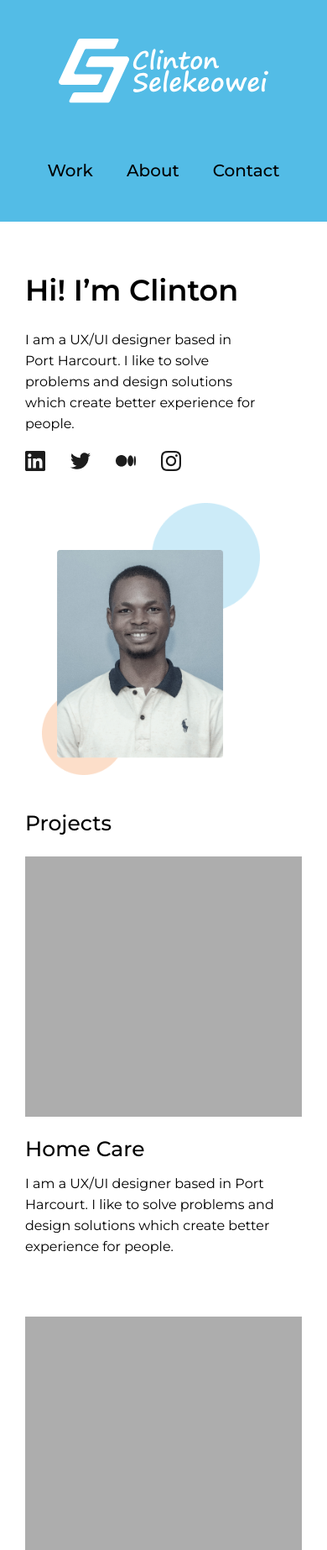
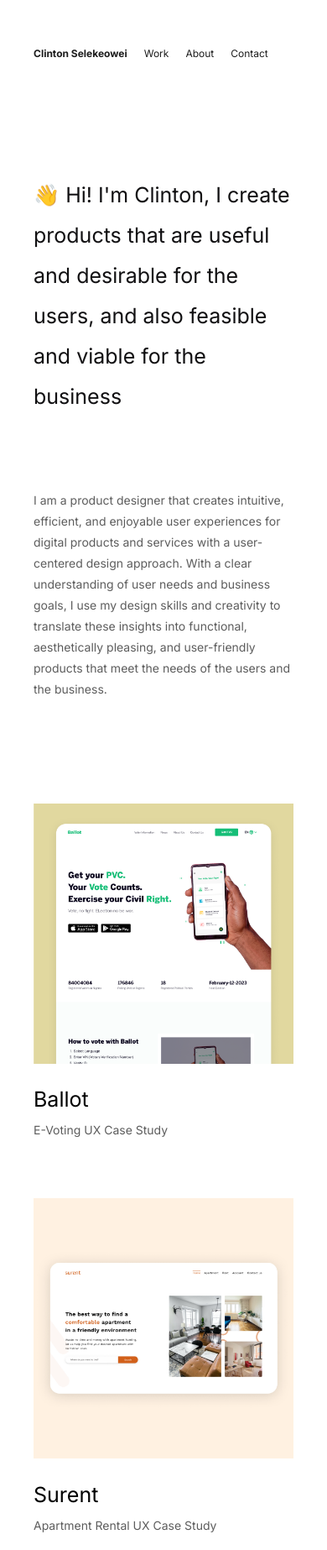
Before and after one commit to Brightlaz/Clinton, a plain HTML site: page index.html in a window 390 px wide. Shown: the top 1846 px of the page at 84% size. Drawn offline with Linux system fonts and the light colour scheme; a web font is replaced by a local one.

Commit message:
Redesigned the landing page
Implemented the new landing page design

```diff
--- a/assets/css/responsive.css
+++ b/assets/css/responsive.css
@@ -1,10 +1,14 @@
 @media (max-width: 1024px) {
   header {
-        margin-left: 70px;
+    margin-left: 100px;
+    margin-right: 100px;
   }
   section {
-        margin-left: 70px;
-        margin-right: 30px;
+    margin-left: 100px;
+    margin-right: 100px;
+  }
+  nav {
+    margin-left: 100px;
   }
   #c-img img {
     margin-left: 130px;
@@ -24,13 +28,20 @@
 }
 
 @media (max-width: 600px) {
+  nav {
+    margin-left: 40px;
+  }
   header {
     grid-column: 1/3;
-        width: 300px;
     margin-left: 40px;
+    margin-right: 40px;
   }
   header h1 {
-        font-size: 35px;
+    font-size: 25px;
+    line-height: 48px;
+  }
+  header p {
+    width: 100%;
   }
   #c-img {
     grid-column: 1/3;
@@ -38,15 +49,17 @@
     width: 302px;
   }
   p {
-        font-size: 16px;
+    font-size: 14px;
     line-height: 25px;
   }
   section {
     margin-left: 40px;
+    margin-right: 40px;
   }
   section h2,
   h2 {
     font-size: 25px;
+    line-height: 27px;
   }
   .col {
     flex: 1 1 100%;
@@ -58,60 +71,26 @@
   #button {
     font-size: 20px;
   }
-    #nav_bar ul li {
-        padding-right: 40px;
-    }
-}
-
-@media (max-width: 400px) {
-    footer {
-        width: 300px;
-    }
-    header {
-        width: 280px;
-        margin-left: 30px;
-        overflow: hidden;
-    }
-    section {
-        margin-left: 30px;
-    }
-    #c-img {
-        width: 260px;
+  nav ul li {
+    padding-right: 20px;
+    font-size: 12px;
   }
 }
 
 @media (max-width: 280px) {
-    #logo img {
-        width: 190px;
-    }
-    #nav_bar ul li {
-        font-size: 15px;
-        padding-right: 20px;
+  nav {
+    margin-left: 20px;
   }
   header {
     width: 250px;
-    }
-    #c-img img {
     margin-left: 20px;
-    }
-    #c-img {
-        width: 240px;
   }
   .col p {
     width: 200px;
   }
-    footer {
-        width: 270px;
-    }
-    header h1 {
-        font-size: 32px;
-    }
-    p {
-        font-size: 13px;
-        line-height: 25px;
-    }
-    section h2,
-    h2 {
-        font-size: 22px;
+
+  section {
+    margin-left: 20px;
+    margin-right: 20px;
   }
 }
--- a/assets/css/style.css
+++ b/assets/css/style.css
@@ -1,12 +1,15 @@
+@import url("https://fonts.googleapis.com/css2?family=Inter:wght@100;200;300;400;500;600;700;800;900&display=swap");
+
 body {
   margin: 0;
-    font-family: 'Montserrat', sans-serif;
+  font-family: "Inter", sans-serif;
   color: black;
   overflow-y: scroll !important;
   overflow-x: hidden;
-    font-size: 20px;
+  font-size: 18px;
   font-weight: 400;
   line-height: 30px;
+  color: #5d5d5d;
 }
 
 body {
@@ -21,58 +24,60 @@ img {
   height: auto;
 }
 
+h2 {
+  color: #000000;
+  font-weight: 400;
+}
+
 nav {
-    background-color: #53BCE6;
   grid-column: 1/3;
   grid-row: 1;
-    display: flex;
-    padding-top: 46px;
-    padding-bottom: 26px;
-    flex-direction: column;
-    align-items: center;
-    margin-bottom: 18px;
+  margin-left: 180px;
+  margin-top: 36px;
+  margin-bottom: 90px;
+  color: #1d1d1d;
 }
 
-#nav_bar ul {
+#active {
+  font-weight: 700;
+}
+
+nav ul {
   display: flex;
   list-style-type: none;
-    margin-top: 57px;
   padding-left: 0;
 }
 
-#nav_bar ul li {
+nav ul li {
   padding-right: 50px;
-    font-size: 20px;
-    font-weight: 500;
+  font-size: 16px;
+  font-weight: 400;
+  line-height: 19px;
 }
 
-#nav_bar ul li:last-child {
+nav ul li:last-child {
   padding-right: 0px;
 }
 
 header {
-    margin-left: 200px;
-    grid-row: 2;
+  margin-left: 180px;
+  margin-right: 200px;
+  margin-bottom: 100px;
+  grid-column: 1/3;
 }
 
 header h1 {
-    font-family: 'Montserrat';
+  font-family: "Inter", sans-serif;
   font-style: normal;
-    font-weight: 600;
-    font-size: 50px;
-    line-height: 61px;
-    width: 364px;
-    margin-bottom: 13px;
+  font-weight: 400;
+  font-size: 44px;
+  line-height: 68px;
+  margin-bottom: 87px;
+  color: #111012;
 }
 
-header ul {
-    display: flex;
-    list-style-type: none;
-    padding-left: 0px;
-}
-
-header ul li {
-    padding-right: 30px;
+header p {
+  width: 70%;
 }
 
 #c-img {
@@ -82,18 +87,18 @@ header ul li {
 }
 
 #c-img img {
-    margin-left: 200px;
+  margin-left: 180px;
 }
 
 section {
-    margin-left: 200px;
+  margin-left: 180px;
+  margin-bottom: 100px;
   margin-right: 161px;
   grid-column: 1/3;
 }
 
 section h2 {
   font-size: 30px;
-    font-weight: 500;
   line-height: 37px;
 }
 
@@ -107,12 +112,6 @@ section .container {
   flex: 1 1 50%;
   max-width: 45%;
   margin-bottom: 55px;
-}
-
-.col .img {
-    height: 310px;
-    width: auto;
-    background-color: #ADADAD;
 }
 
 .col h2 {
--- a/index.html
+++ b/index.html
@@ -1,80 +1,86 @@
 <!DOCTYPE html>
 <html lang="en">
-
   <head>
-    <meta charset="UTF-8">
-    <meta http-equiv="X-UA-Compatible" content="IE=edge">
-    <meta name="viewport" content="width=device-width, initial-scale=1.0">
+    <meta charset="UTF-8" />
+    <meta http-equiv="X-UA-Compatible" content="IE=edge" />
+    <meta name="viewport" content="width=device-width, initial-scale=1.0" />
     <title>Home</title>
 
     <!-- fonts link -->
-    <link rel="preconnect" href="https://fonts.googleapis.com">
-    <link rel="preconnect" href="https://fonts.gstatic.com" crossorigin>
-    <link href="https://fonts.googleapis.com/css2?family=Montserrat:ital,wght@0,100;0,200;0,300;0,400;0,500;0,600;0,700;0,800;0,900;1,100;1,200;1,300;1,400;1,500;1,600;1,700;1,800;1,900&family=Open+Sans:ital,wght@0,500;0,600;0,700;0,800;1,500;1,600;1,700;1,800&family=Roboto:ital,wght@0,100;0,300;0,400;0,500;0,700;0,900;1,100;1,300;1,400;1,500;1,700;1,900&family=Trade+Winds&display=swap"
-        rel="stylesheet">
+    <link rel="preconnect" href="https://fonts.googleapis.com" />
+    <link rel="preconnect" href="https://fonts.gstatic.com" crossorigin />
+    <link
+      href="https://fonts.googleapis.com/css2?family=Inter:ital,wght@0,100;0,200;0,300;0,400;0,500;0,600;0,700;0,800;0,900;1,100;1,200;1,300;1,400;1,500;1,600;1,700;1,800;1,900&family=Open+Sans:ital,wght@0,500;0,600;0,700;0,800;1,500;1,600;1,700;1,800&family=Roboto:ital,wght@0,100;0,300;0,400;0,500;0,700;0,900;1,100;1,300;1,400;1,500;1,700;1,900&family=Trade+Winds&display=swap"
+      rel="stylesheet"
+    />
     <!-- css styles links -->
-    <link rel="stylesheet" href="assets/css/style.css">
-    <link rel="stylesheet" href="assets/css/responsive.css">
+    <link rel="stylesheet" href="assets/css/style.css" />
+    <link rel="stylesheet" href="assets/css/responsive.css" />
   </head>
 
   <body>
     <nav>
-        <div id="logo">
-            <img src="assets/imgs/logo.svg" alt="">
-        </div>
-        <div id="nav_bar">
       <ul>
+        <li id="active">Clinton Selekeowei</li>
         <li>Work</li>
         <li>About</li>
         <li>Contact</li>
       </ul>
-        </div>
     </nav>
     <header>
-        <h1>Hi! I’m Clinton</h1>
-        <p>I am a UX/UI designer based in Port Harcourt. I like to solve problems and design solutions which create better experience for people. </p>
-        <ul>
-            <li><img src="assets/imgs/Vector.png" alt=""></li>
-            <li><img src="assets/imgs/Vector (1).png" alt=""></li>
-            <li><img src="assets/imgs/Medium - Negative.png" alt=""></li>
-            <li><img src="assets/imgs/Instagram - Negative.png" alt=""></li>
-        </ul>
+      <h1>
+        👋 Hi! I'm Clinton, I create products that are useful and desirable for
+        the users, and also feasible and viable for the business
+      </h1>
+      <p>
+        I am a product designer that creates intuitive, efficient, and enjoyable
+        user experiences for digital products and services with a user-centered
+        design approach. With a clear understanding of user needs and business
+        goals, I use my design skills and creativity to translate these insights
+        into functional, aesthetically pleasing, and user-friendly products that
+        meet the needs of the users and the business.
+      </p>
     </header>
-    <div id="c-img">
-        <img src="assets/imgs/C-img.png" alt="">
-    </div>
     <section>
-        <h2>Projects</h2>
       <div class="container">
         <div class="col">
-                <div class="img"></div>
-                <h2>Home Care</h2>
-                <p>I am a UX/UI designer based in Port Harcourt. I like to solve problems and design solutions which create better experience for people. </p>
+          <div class="img">
+            <img src="assets/imgs/Ballot.png" alt="Ballot" />
+          </div>
+          <h2>Ballot</h2>
+          <p>E-Voting UX Case Study</p>
         </div>
         <div class="col">
-                <div class="img"></div>
-                <h2>The Creek Project</h2>
-                <p>I am a UX/UI designer based in Port Harcourt. I like to solve problems and design solutions which create better experience for people. </p>
+          <div class="img">
+            <img src="assets/imgs/Surret.png" alt="Surent" />
+          </div>
+          <h2>Surent</h2>
+          <p>Apartment Rental UX Case Study</p>
         </div>
         <div class="col">
-                <div class="img"></div>
-                <h2>Surent</h2>
-                <p>I am a UX/UI designer based in Port Harcourt. I like to solve problems and design solutions which create better experience for people. </p>
+          <div class="img">
+            <img src="assets/imgs/creek.png" alt="Creek" />
+          </div>
+          <h2>Creek</h2>
+          <p>Health UX Case Study</p>
         </div>
         <div class="col">
-                <div class="img"></div>
-                <h2>Smart Home</h2>
-                <p>I am a UX/UI designer based in Port Harcourt. I like to solve problems and design solutions which create better experience for people. </p>
+          <div class="img">
+            <img src="assets/imgs/Home care.png" alt="" />
+          </div>
+          <h2>Home Care</h2>
+          <p>Health UX Case Study</p>
         </div>
       </div>
-        <div id="button">
-            View More Projects
-        </div>
+      <!-- <div id="button">View More Projects</div> -->
     </section>
-    <footer>
+    <!-- <footer>
       <h2>Let’s get in touch!</h2>
-        <p>Want to know more? or if there is anything I can assist you with, connect with me on linkedin, twitter or email me at selekeoweiclinton13@gmail.com</p>
-    </footer>
+      <p>
+        Want to know more? or if there is anything I can assist you with,
+        connect with me on linkedin, twitter or email me at
+        selekeoweiclinton13@gmail.com
+      </p>
+    </footer> -->
   </body>
-
 </html>
```
Also changed, not shown: index2.html (added, +101 -0 lines), assets/imgs/Ballot.png (added), assets/imgs/Home care.png (added), assets/imgs/Surret.png (added), assets/imgs/creek.png (added). Lines whose indentation alone changed are shown as unchanged.
